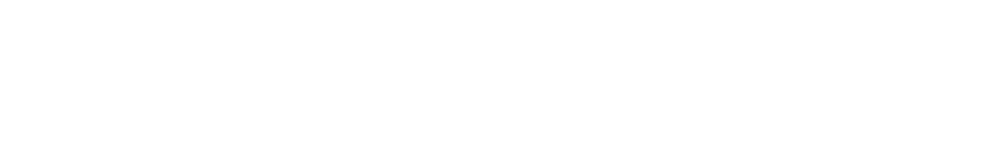
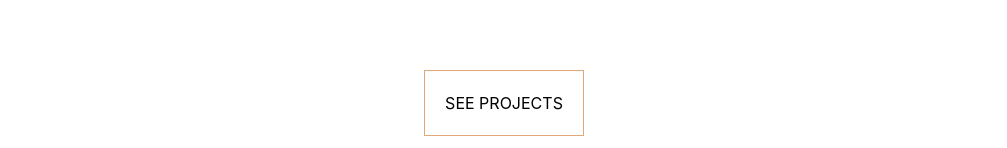
Before and after one commit to davidhk21/my-portfolio, a Next.js app: page / in a window 1280 px wide. Shown: the part 2964-3112 px from the top of the page, without its empty margins (136-1143 px from the left). Built offline with nearby package versions, Linux system fonts and the light colour scheme.

Commit message:
added see projects button

```diff
--- a/components/home_page_components/projects.js
+++ b/components/home_page_components/projects.js
@@ -1,5 +1,6 @@
 import React from 'react';
-import { Card, Button } from 'react-bootstrap';
+import { Card } from 'react-bootstrap';
+import Link from 'next/link';
 import styles from '../../styles/Home.module.css';
 
 export default function Projects() {
@@ -35,6 +36,9 @@
           </Card.Body>
         </Card>
       </div>
+      <Link href="/portfolio">
+        <a className={styles.buttonSeeProjects}>SEE PROJECTS</a>
+      </Link>
     </div>
   );
 }
--- a/styles/Home.module.css
+++ b/styles/Home.module.css
@@ -161,3 +161,18 @@
   width: 18rem;
   margin: 20px;
 }
+
+.buttonSeeProjects {
+  border: 1px solid #e1a87a;
+  color: black;
+  padding: 20px;
+  position: absolute;
+  margin: 0 auto;
+  bottom: 10vh;
+}
+.buttonSeeProjects:hover {
+  text-decoration: none;
+  background-color: black;
+  color: #e1a87a;
+  border: none;
+}
```
